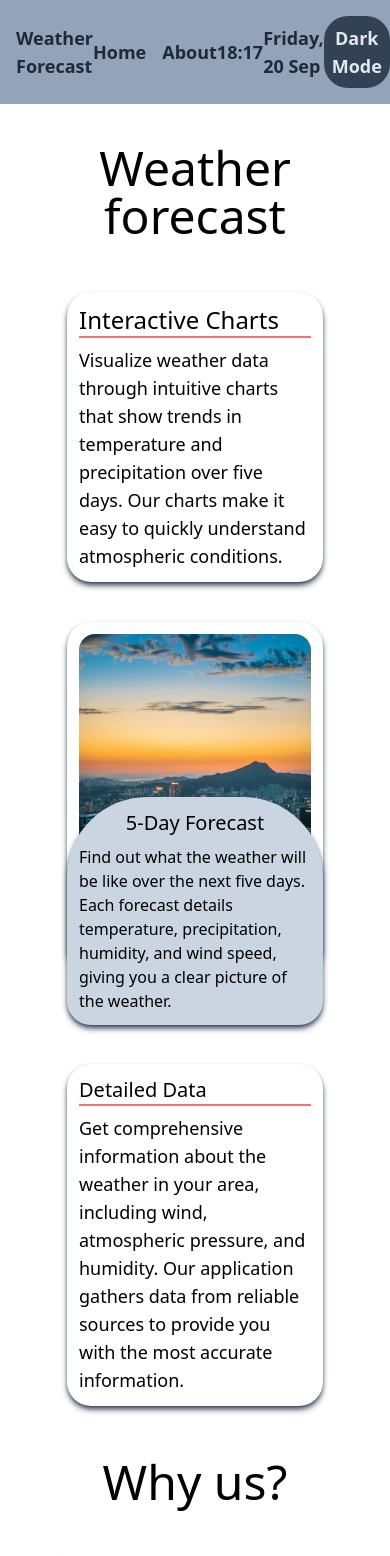
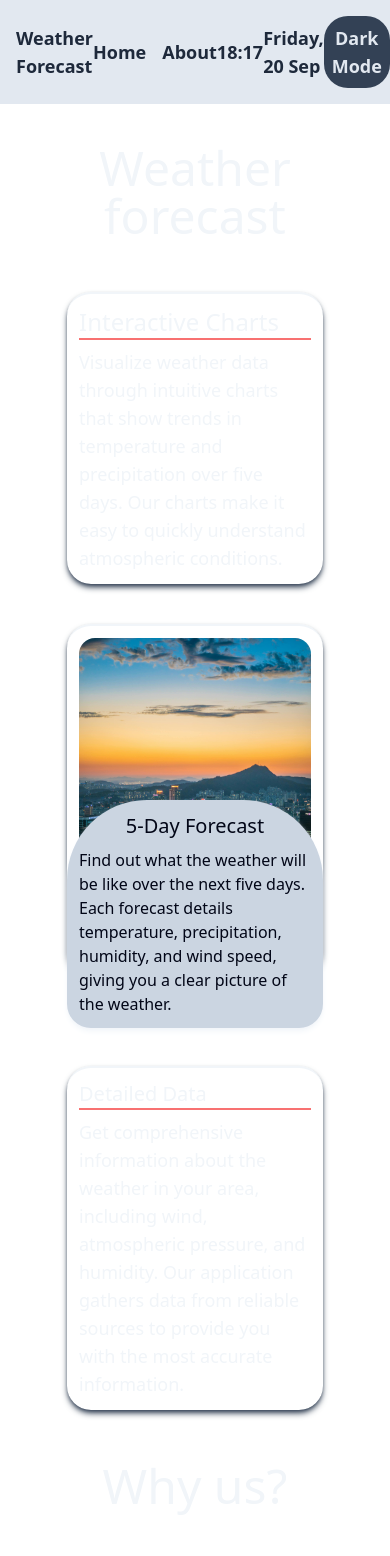
Before and after one commit to Alexandru2401/weather-react-app, a React (Create React App) app: page /about in a window 390 px wide. Shown: the top 1556 px of the page. Built offline with nearby package versions, Linux system fonts and the light colour scheme; no server answers.

Commit message:
working on dark mode for all about components and mobileApp component

```diff
--- a/src/components/Navbar.jsx
+++ b/src/components/Navbar.jsx
@@ -41,7 +41,7 @@ export default function Navbar() {
   }
 
   return (
-    <nav className={`p-4 sticky top-0 z-10 font-semibold text-lg ${isDark ? 'bg-slate-700 text-slate-200' : 'bg-slate-400 text-slate-800'}`}>
+    <nav className={`p-4 sticky top-0 z-10 font-semibold text-lg ${isDark ? 'bg-slate-900 text-slate-200' : 'bg-slate-200 text-slate-800'}`}>
       {isVisible ? (
         <div className="flex items-center justify-between">
           <div>Weather Forecast</div>
--- a/src/components/about/BarChart.jsx
+++ b/src/components/about/BarChart.jsx
@@ -18,7 +18,7 @@ Chartjs.register(
   Legend
 );
 
-export default function BarChart({ data }) {
+export default function BarChart({ data, isDark }) {
   const labels = [1, 2, 3, 4, 5];
   const barData = {
     labels: labels,
@@ -56,7 +56,7 @@ export default function BarChart({ data }) {
   };
 
   return (
-    <div className="w-full lg:w-1/2 min-h-72  mx-auto flex items-center justify-center my-10">
+    <div className="w-full lg:w-1/2 min-h-72  mx-auto flex items-center justify-center my-10 bg-slate-200 p-3 rounded-2xl">
       <Bar options={options} data={barData} />
     </div>
   );
--- a/src/components/about/Info.jsx
+++ b/src/components/about/Info.jsx
@@ -1,24 +1,29 @@
 import Card from "../UI/Card";
 import bgImg from "../../assets/bg-3.jpg";
-export default function Info() {
-
-  const cardStyle = "rounded-3xl shadow-md shadow-slate-700 max-w-64 ";
+export default function Info({isDark}) {
+  const cardStyle = `rounded-3xl shadow-md shadow-slate-700 max-w-64 ${
+    isDark ? "text-slate-950" : "text-slate-100 shadow-slate-100 border-t-2 border-slate-100"
+  }`;
 
   return (
     <>
-      <h2 className="text-center text-5xl my-10">Weather forecast</h2>
+      <h2 className={`text-center text-5xl my-10 ${isDark ? "text-slate-950" : "text-slate-100"}`}>Weather forecast</h2>
       <div className="grid grid-cols-1 sm:grid-cols-2 lg:grid-cols-3 gap-4 justify-items-center sm:my-6 md:my-16">
         <Card className={cardStyle}>
-          <h2 className="text-2xl mb-2 border-b-2 border-red-400">Interactive Charts</h2>
+          <h2 className="text-2xl mb-2 border-b-2 border-red-400">
+            Interactive Charts
+          </h2>
           <p className="text-lg">
             Visualize weather data through intuitive charts that show trends in
             temperature and precipitation over five days. Our charts make it
             easy to quickly understand atmospheric conditions.
           </p>
         </Card>
-        <Card className={`${cardStyle} z-0 relative p-0 min-h-[350px] mb-16 flex justify-center`}>
+        <Card
+          className={`${cardStyle} z-0 relative p-0 min-h-[350px] mb-16 flex justify-center`}
+        >
           <img src={bgImg} className="w-full rounded-t-2xl" alt="bg-img" />
-          <div className="absolute top-2/4 z-10 bg-slate-300 flex flex-col items-center p-3 rounded-tl-[80px] rounded-tr-[80px] rounded-b-3xl shadow-md shadow-slate-700">
+          <div className={`absolute top-2/4 z-10  flex flex-col items-center p-3 rounded-tl-[80px] rounded-tr-[80px] rounded-b-3xl shadow-md bg-slate-300 ${ isDark ? "shadow-slate-700 ":"shadow-slate-100 text-slate-950"}`}>
             <h2 className="text-xl mb-2">5-Day Forecast</h2>
             <p>
               Find out what the weather will be like over the next five days.
@@ -29,7 +34,9 @@ export default function Info() {
         </Card>
 
         <Card className={cardStyle}>
-          <h2 className="text-xl mb-2 border-b-2 border-red-400">Detailed Data</h2>
+          <h2 className="text-xl mb-2 border-b-2 border-red-400">
+            Detailed Data
+          </h2>
           <p className="text-lg">
             Get comprehensive information about the weather in your area,
             including wind, atmospheric pressure, and humidity. Our application
--- a/src/components/about/LineChart.jsx
+++ b/src/components/about/LineChart.jsx
@@ -8,7 +8,7 @@ import {
   Title,
   Tooltip,
   Legend,
-  Filler
+  Filler,
 } from "chart.js";
 
 Chartjs.register(
@@ -46,17 +46,17 @@ export default function LineChart({ data }) {
     maintainAspectRatio: false,
     plugins: {
       legend: {
-        position: 'top',
+        position: "top",
       },
       title: {
         display: true,
-        text: 'Humidity Levels in the last 5 days',
+        text: "Humidity Levels in the last 5 days",
       },
     },
   };
 
   return (
-    <div className="w-full lg:w-1/2 my-10 min-h-72 mx-auto flex items-center justify-center">
+    <div className="w-full lg:w-1/2 my-10 min-h-72 mx-auto flex items-center justify-center bg-slate-200 p-3 rounded-2xl">
       <Line options={options} data={chartData} />
     </div>
   );
--- a/src/components/about/PieChart.jsx
+++ b/src/components/about/PieChart.jsx
@@ -21,11 +21,11 @@ export default function PieChart({
         data: [medianWindDegree, medianWindSpeed, medianWindGust],
         hoverOffset: 4,
         backgroundColor: [
-            "rgb(253 186 116)",
-            "rgb(190 18 60)",
-            "rgb(34 211 238)",
+          "rgb(253 186 116)",
+          "rgb(190 18 60)",
+          "rgb(34 211 238)",
         ],
-        borderColor:"#000",
+        borderColor: "#000",
         borderWidth: 1,
         fill: true,
       },
@@ -48,7 +48,7 @@ export default function PieChart({
   };
 
   return (
-    <div className="w-full lg:w-1/2 my-10 mx-auto h-72 flex items-center justify-center">
+    <div className="w-full lg:w-1/2 my-10 mx-auto h-72 flex items-center justify-center  bg-slate-200 p-3 rounded-2xl">
       <Pie options={options} data={pieData} />
     </div>
   );
--- a/src/components/about/WeatherForecast.jsx
+++ b/src/components/about/WeatherForecast.jsx
@@ -3,8 +3,7 @@ import ThermostatIcon from "@mui/icons-material/Thermostat";
 import AirIcon from "@mui/icons-material/Air";
 import DescriptionIcon from "@mui/icons-material/Description";
 import SearchIcon from "@mui/icons-material/Search";
-
-export default function WeatherForecast({ data, city, onSubmit }) {
+export default function WeatherForecast({ data, city, onSubmit, isDark }) {
   const { list } = data;
   const [searchCity, setSearchCity] = useState("");
 
@@ -41,7 +40,7 @@ export default function WeatherForecast({ data, city, onSubmit }) {
 
   return (
     <section className="flex flex-col items-center">
-      <h2 className="mt-10 mb-5 text-center text-5xl font-semibold text-transparent bg-gradient-to-r from-slate-300 via-gray-700 to-black bg-clip-text py-3">
+      <h2 className={`mt-10 mb-5 text-center text-5xl font-semibold text-transparent ${isDark ? "bg-gradient-to-r from-slate-300 via-gray-700 to-black": "bg-gradient-to-r from-slate-300 via-gray-500 to-zinc-300"} bg-clip-text py-3`}>
         Current City: {city}
       </h2>
       <form
--- a/src/components/about/WhyUs.jsx
+++ b/src/components/about/WhyUs.jsx
@@ -1,11 +1,13 @@
 import Card from "../UI/Card";
+import { useTheme } from "../store/themeContext"
 export default function WhyUs() {
+  const {isDark} = useTheme();
   const cardStyle =
-    "rounded-2xl shadow-md shadow-slate-700 border-t-2 border-cyan-700";
+    `rounded-2xl shadow-md shadow-slate-700 border-t-2 border-cyan-700 ${isDark ? "text-slate-950":"text-slate-100 shadow-slate-100"}`;
 
   return (
     <>
-      <h2 className="text-center my-10 text-5xl">Why us?</h2>
+      <h2 className={`text-center my-10 text-5xl ${isDark ? "text-slate-950":"text-slate-100"}`}>Why us?</h2>
       <div className="grid grid-cols-1 sm:grid-cols-2 lg:grid-cols-3 gap-4 justify-items-center sm:my-6 md:my-16">
         <Card className={cardStyle}>
           <h3 className="text-2xl mb-3 border-b-2 border-slate-700">
--- a/src/components/home/MobileApp.jsx
+++ b/src/components/home/MobileApp.jsx
@@ -8,22 +8,23 @@ import AppleIcon from "@mui/icons-material/Apple";
 import AndroidIcon from "@mui/icons-material/Android";
 import { Link } from "react-router-dom";
 import { useState } from "react";
+import { useTheme } from "../store/themeContext";
 export default function MobileApp() {
   const [isExpanded, setIsExpanded] = useState(false);
-
+  const {isDark} = useTheme();
   function handleShow() {
     setIsExpanded((prevState) => !prevState);
   }
 
   const spanStyle =
-    "shadow-2xl p-1 lg:p-3 text-md rounded-2xl backdrop-blur-lg  absolute lg:text-xl text-slate-700 shadow-md";
+    `shadow-2xl p-1 lg:p-3 text-md rounded-2xl backdrop-blur-lg  absolute lg:text-xl ${isDark ? "text-slate-700":"text-slate-100 border-2 border-slate-100"} shadow-md`;
   const shadow = "shadow-md shadow-slate-700";
   return (
     <section className="flex flex-col justify-center items-center relative ">
-      <h2 className="text-2xl lg:text-5xl font-semibold my-10 text-slate-950">
+      <h2 className={`text-2xl lg:text-5xl font-semibold my-10 ${isDark ? "text-slate-950":"text-slate-100"}`}>
         Weather forecast in your pocket!
       </h2>
-      <div className="w-full md:w-2/3 lg:w-2/4 min-h-[500px] lg:min-h-[700px] flex items-center justify-center rounded-full shadow-sm border-dashed border-black border-2 mb-10 md:mb-20 lg:my-9 relative">
+      <div className={`w-full md:w-2/3 lg:w-2/4 min-h-[500px] lg:min-h-[700px] flex items-center justify-center rounded-full shadow-sm border-dashed ${isDark ? "border-black border-2":"border-2 border-slate-100"} mb-10 md:mb-20 lg:my-9 relative`}>
         <div className={`${spanStyle} ${shadow} -top-5`}>
           <h3>Get Weather Alerts Fast</h3>
           <p>Be Prepared for Anything with Instant Notifications!</p>
--- a/src/pages/About.jsx
+++ b/src/pages/About.jsx
@@ -5,10 +5,12 @@ import BarChart from "../components/about/BarChart";
 import PieChart from "../components/about/PieChart";
 import WhyUs from "../components/about/WhyUs";
 import Info from "../components/about/Info";
+import { useTheme } from "../components/store/themeContext";
 export default function About() {
   const KEY = process.env.REACT_APP_API_KEY;
   const [data, setData] = useState([]);
   const [city, setCity] = useState("Bucharest");
+  const {isDark} = useTheme();
 
   useEffect(() => {
     fetch(
@@ -69,12 +71,12 @@ export default function About() {
 
   return (
     <div className="w-10/12 m-auto">
-      <Info/>
-      <WhyUs/>
+      <Info isDark={isDark}/>
+      <WhyUs isDark={isDark}/>
       <WeatherForecast data={data} city={city} onSubmit={handleSearchCity} />
-      <h2 className="text-2xl text-center">Humidity, pressure and wind details in: <span className="font-bold mt-10">{city}</span></h2>
-      <LineChart data={humidityData} />
-      <BarChart data={pressureData} />
+      <h2 className={`text-2xl text-center ${isDark ? "text-slate-950" : "text-slate-100"}`}>Humidity, pressure and wind details in: <span className="font-bold mt-10">{city}</span></h2>
+      <LineChart data={humidityData} isDark={isDark} />
+      <BarChart data={pressureData} isDark={isDark}/>
       <PieChart
         medianWindSpeed={medianWindSpeed}
         medianWindDegree={medianWindDegree}
```
